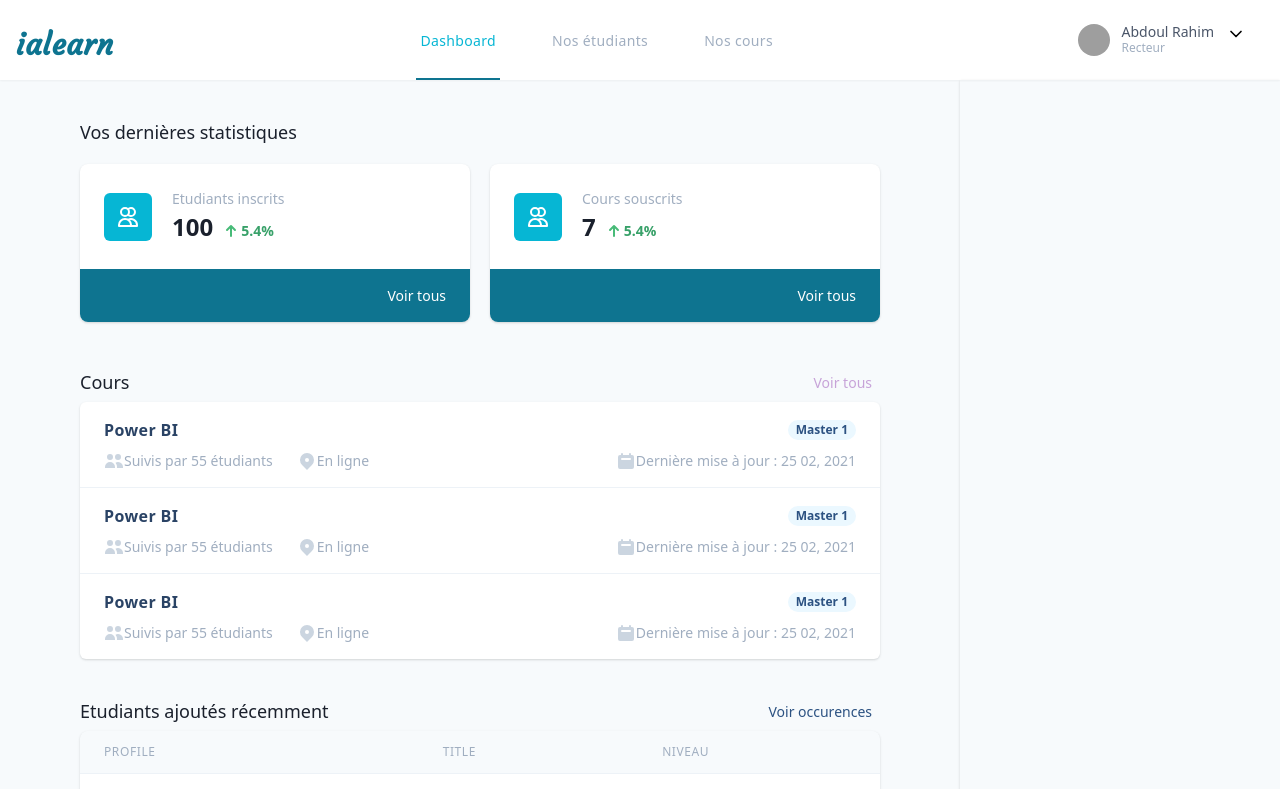
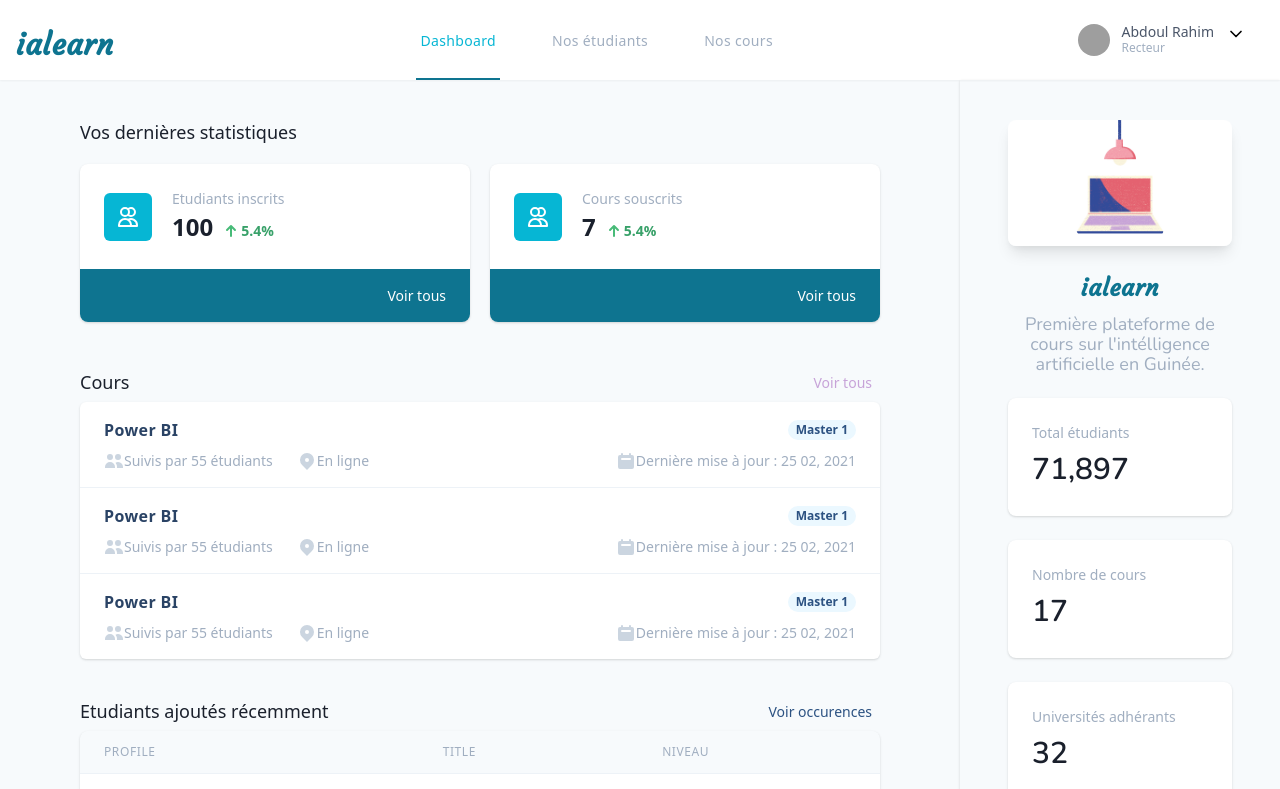
Before and after one commit to abdoul-rb/ialearn, a Nuxt app: page /app/university/dashboard in a window 1280 px wide. Shown: the top 789 px of the page. Built offline with nearby package versions, Linux system fonts and the light colour scheme; grey boxes are pictures that could not be loaded; what vue2-filters would draw is missing.

Commit message:
Add iaLearn information stat on university dashboard

```diff
--- a/pages/app/university/dashboard/courses/index.vue
+++ b/pages/app/university/dashboard/courses/index.vue
@@ -22,15 +22,6 @@
           <nuxt-link :to="{ name: 'app-university-dashboard-students-create' }" class="ml-6 inline-flex items-center px-6 py-3 border border-transparent text-sm font-medium rounded-md shadow-sm text-white bg-blue-900 hover:bg-blue-800 focus:outline-none">
             Voir tous les cours
           </nuxt-link>
-          <!-- <button type="button" class="-mx-2 rounded-md p-2 inline-flex items-center justify-center text-gray-400 hover:bg-gray-100 hover:text-gray-500 focus:outline-none focus:ring-2 focus:ring-inset focus:ring-rose-500" aria-expanded="false">
-            <span class="sr-only">Open menu</span>
-            <svg class="block h-6 w-6" xmlns="http://www.w3.org/2000/svg" fill="none" viewBox="0 0 24 24" stroke="currentColor" aria-hidden="true">
-              <path stroke-linecap="round" stroke-linejoin="round" stroke-width="2" d="M4 6h16M4 12h16M4 18h16" />
-            </svg>
-            <svg class="hidden h-6 w-6" xmlns="http://www.w3.org/2000/svg" fill="none" viewBox="0 0 24 24" stroke="currentColor" aria-hidden="true">
-              <path stroke-linecap="round" stroke-linejoin="round" stroke-width="2" d="M6 18L18 6M6 6l12 12" />
-            </svg>
-          </button> -->
         </div>
         <div class="hidden lg:flex lg:items-center xl:col-span-4">
           <nuxt-link :to="{ name: '' }" class="inline-flex items-center px-6 py-3 border border-transparent text-sm font-medium tracking-wide rounded-md shadow-sm text-white bg-cyan-700 hover:bg-cyan-800 focus:outline-none">
@@ -100,20 +91,14 @@
             </a>
           </div>
           <div class="hidden md:-mt-px md:flex">
-            <a href="#" class="text-gray-500 hover:text-gray-700 pt-4 px-4 inline-flex items-center text-sm font-medium">
-              1
-            </a>
+            <a href="#" class="text-gray-500 hover:text-gray-700 pt-4 px-4 inline-flex items-center text-sm font-medium">1</a>
             <!-- Current: "border-indigo-500 text-indigo-600", Default: "border-transparent text-gray-500 hover:text-gray-700 hover:border-gray-300" -->
             <a href="#" class="text-indigo-600 pt-4 px-4 inline-flex items-center text-sm font-medium" aria-current="page">2</a>
             <span class="text-gray-500 pt-4 px-4 inline-flex items-center text-sm font-medium">
               ...
             </span>
-            <a href="#" class="text-gray-500 hover:text-gray-700 pt-4 px-4 inline-flex items-center text-sm font-medium">
-              9
-            </a>
-            <a href="#" class="text-gray-500 hover:text-gray-700 pt-4 px-4 inline-flex items-center text-sm font-medium">
-              10
-            </a>
+            <a href="#" class="text-gray-500 hover:text-gray-700 pt-4 px-4 inline-flex items-center text-sm font-medium"</a>
+            <a href="#" class="text-gray-500 hover:text-gray-700 pt-4 px-4 inline-flex items-center text-sm font-medium">10</a>
           </div>
           <div class="-mt-px w-0 flex-1 flex justify-end">
             <a href="#" class="pt-4 pl-1 inline-flex items-center text-sm font-medium text-gray-500 hover:text-gray-700">
--- a/pages/app/university/dashboard/index.vue
+++ b/pages/app/university/dashboard/index.vue
@@ -76,7 +76,7 @@
                         </tr>
                       </thead>
                       <tbody class="bg-white divide-y divide-gray-200">
-                        <tr v-for="x in 5" :key="x">
+                        <tr v-for="x in 4" :key="x">
                           <td class="px-6 py-4 whitespace-nowrap">
                             <div class="flex items-center">
                               <div class="flex-shrink-0 h-10 w-10">
@@ -109,9 +109,47 @@
         </section>
       </main>
     </div>
-    <div class="w-3/12 shadow">
+    <aside class="w-3/12 shadow py-10 px-12">
+      <div>
+        <div class="space-y-12 mb-6">
+          <div class="space-y-4">
+            <div class="aspect-w-3 aspect-h-2">
+              <img class="object-cover shadow-lg rounded-lg " src="~/assets/images/iaLearn_pres.png" alt="iaLearn_pres">
+            </div>
+          </div>
+        </div>
+        <div class="max-w-3xl mx-auto text-center">
+          <h4 class="block text-2xl font-semibold tracking-wide text-cyan-700 font-courgette">ialearn</h4>
+          <p class="mt-2 text-lg text-gray-500 font-nunito leading-5">Première plateforme de cours sur l'intélligence artificielle en Guinée.</p>
+        </div>
+        <dl class="mt-6 grid grid-cols-1 gap-5">
+          <div class="bg-white overflow-hidden shadow rounded-lg">
+            <div class="px-4 py-5 sm:p-6">
+              <dt class="text-sm font-medium text-gray-500 truncate">Total étudiants</dt>
+              <dd class="mt-1 text-3xl font-semibold text-gray-900 font-nunito">71,897</dd>
+            </div>
+          </div>
+        </dl>
 
-    </div>
+        <dl class="mt-6 grid grid-cols-1 gap-5">
+          <div class="bg-white overflow-hidden shadow rounded-lg">
+            <div class="px-4 py-5 sm:p-6">
+              <dt class="text-sm font-medium text-gray-500 truncate">Nombre de cours</dt>
+              <dd class="mt-1 text-3xl font-semibold text-gray-900 font-nunito">17</dd>
+            </div>
+          </div>
+        </dl>
+
+        <dl class="mt-6 grid grid-cols-1 gap-5">
+          <div class="bg-white overflow-hidden shadow rounded-lg">
+            <div class="px-4 py-5 sm:p-6">
+              <dt class="text-sm font-medium text-gray-500 truncate">Universités adhérants</dt>
+              <dd class="mt-1 text-3xl font-semibold text-gray-900 font-nunito">32</dd>
+            </div>
+          </div>
+        </dl>
+      </div>
+    </aside>
   </div>
 </template>
 
```
Also changed, not shown: assets/images/iaLearn_pres.png (added).
